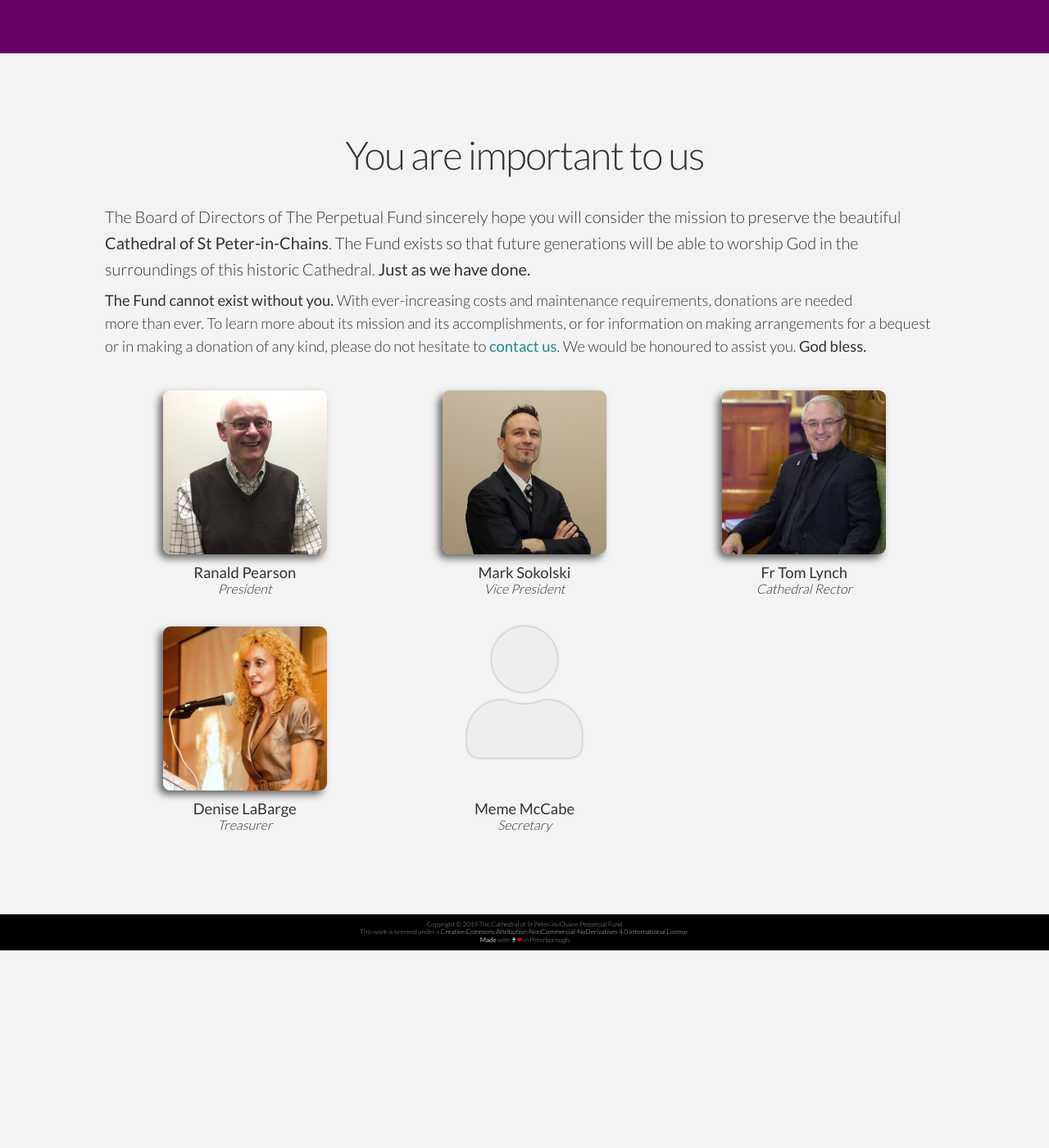
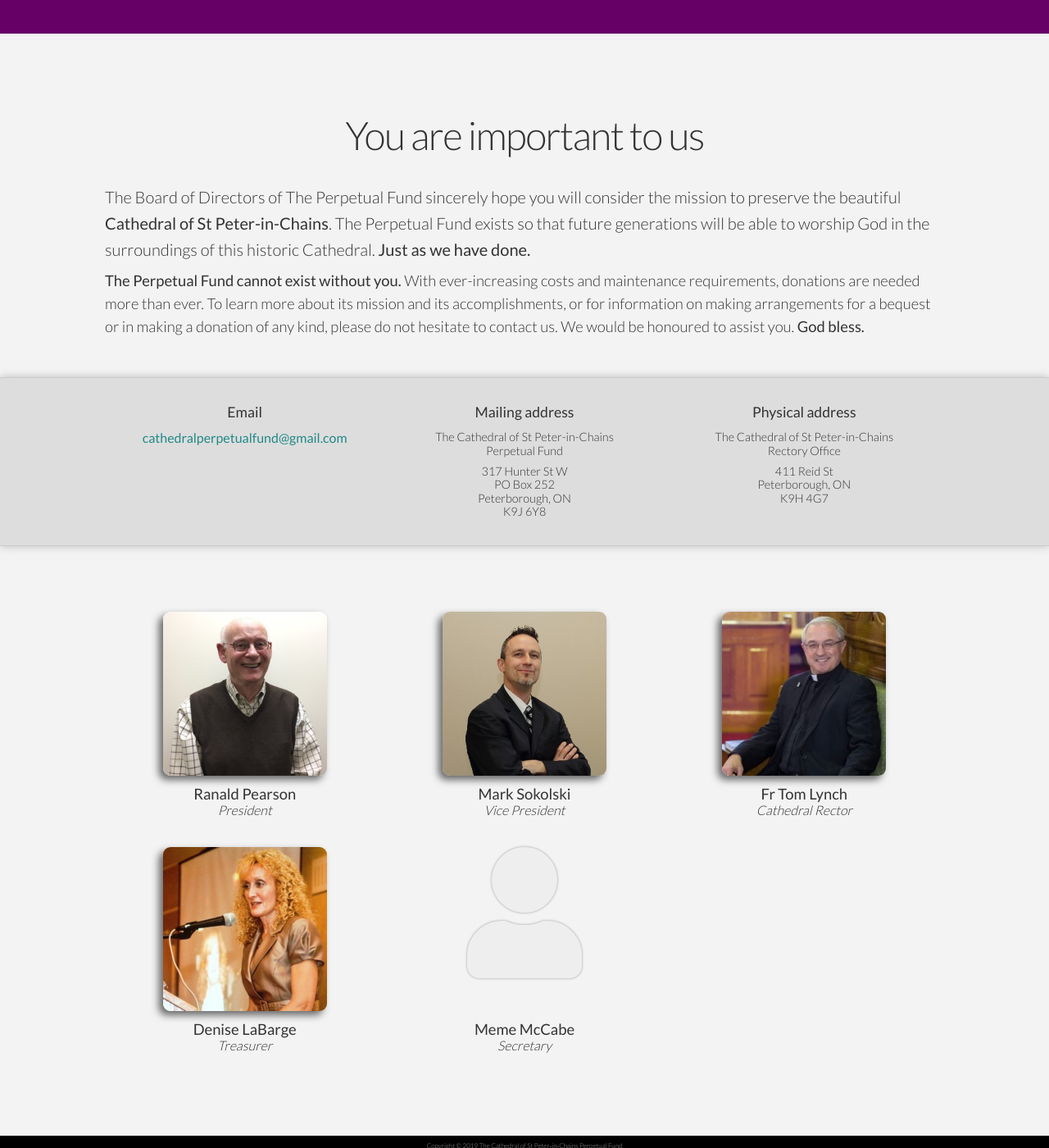
Before and after one commit to perpetualfund-stpeterinchains/perpetualfund-stpeterinchains.github.io, a Jekyll site: the page built from index.html, in a window 1280 px wide and 1400 px high, scrolled down 5971 px. Shown: the whole window at 82% size. Built offline with Jekyll 4.4.1, drawn with Linux system fonts in a browser that asks for light colours; nearby versions of some CDN libraries; before the commit the page ends 7130 px from its top, so only the background shows below that; some of the changed text lies outside the part shown.

Commit message:
Split board section into aboutus and directors sections, added new contacts section

```diff
--- a/_data/main.yml
+++ b/_data/main.yml
@@ -44,9 +44,7 @@ whatis:
     - text: Donor benefits
       url: "#donorbenefits"
     - text: About us
-      url: "#board"
-    - text: Contact us
-      url: mailto:cathedralperpetualfund@gmail.com
+      url: "#aboutus"
     - text: Donate Now
       external: true
       url: https://www.canadahelps.org/en/charities/cathedral-perpetual-fund/
@@ -130,11 +128,9 @@ howtodonate:
         envelopes** available inside the&nbsp;Cathedral, which are specifically
         for donations to The&nbsp;Fund. Envelopes may be
         placed on the offertory plate during Holy&nbsp;Mass,
-        delivered in&#x2011;person to the Cathedral&nbsp;Rectory&nbsp;Office,
+        delivered in-person to the Cathedral&nbsp;Rectory&nbsp;Office,
         or mailed directly to The&nbsp;Perpetual&nbsp;Fund.
-        Please see the top of the
-        [Pre-Authorized Giving&nbsp;Plan&nbsp;form](/forms/perpetualfund-preauthorized.pdf)
-        for in&#x2011;person and mailing&nbsp;addresses.
+        Please see [About us](#aboutus) for our address&nbsp;information.
 
         We ask that you kindly include your mailing address and phone number
         with your donation inside the envelope so that we can generate a
@@ -167,8 +163,8 @@ howtodonate:
         Please be sure to provide your banking and contact&nbsp;information.
 
         The form can be mailed&nbsp;to the address shown on the form or
-        delivered in&#x2011;person to the Cathedral&nbsp;Rectory&nbsp;Office.
-        Alternatively, if you prefer to use e&#x2011;mail, please scan your
+        delivered in-person to the Cathedral&nbsp;Rectory&nbsp;Office.
+        Alternatively, if you prefer to use email, please scan your
         completed form and send as&nbsp;an&nbsp;attachment to
         [cathedralperpetualfund@gmail.com](mailto:cathedralperpetualfund@gmail.com).
 
@@ -328,41 +324,60 @@ donorbenefits:
         generosity, by both its celebrants and parishioners,
         now and well into the&nbsp;future.
 
-board:
+aboutus:
   title: You are important to us
   text: |
     The Board&nbsp;of&nbsp;Directors of The&nbsp;Perpetual&nbsp;Fund
     sincerely hope you will consider the mission to preserve
     the&nbsp;beautiful **Cathedral&nbsp;of St&nbsp;Peter-in-Chains**.
-    The&nbsp;Fund exists so that future generations will be able to worship God
-    in the surroundings of this historic&nbsp;Cathedral.
+    The&nbsp;Perpetual&nbsp;Fund exists so that future generations will be able
+    to worship God in the surroundings of this historic&nbsp;Cathedral.
     **Just&nbsp;as&nbsp;we&nbsp;have&nbsp;done.**
 
-    **The&nbsp;Fund cannot exist without you.**
+    **The&nbsp;Perpetual&nbsp;Fund cannot exist without you.**
     With ever-increasing costs and maintenance requirements,
     donations are needed more&nbsp;than&nbsp;ever.
     To learn more about its mission and its accomplishments,
     or for information on making arrangements for a bequest
     or in making a donation of any kind, please do not hesitate to
-    [contact&nbsp;us](mailto:cathedralperpetualfund@gmail.com).
-    We would be honoured to assist&nbsp;you. **God&nbsp;bless.**
+    contact&nbsp;us. We would be honoured
+    to assist&nbsp;you. **God&nbsp;bless.**
+  contacts:
+    - heading: Email
+      address: >
+        [cathedralperpetualfund@gmail.com](mailto:cathedralperpetualfund@gmail.com)
+    - heading: Mailing address
+      address: |
+        The Cathedral of St&nbsp;Peter-in-Chains<br>Perpetual&nbsp;Fund
+
+        317 Hunter St W
+
+        PO Box 252
+
+        Peterborough, ON
+
+        K9J 6Y8
+    - heading: Physical address
+      address: |
+        The Cathedral of St&nbsp;Peter-in-Chains<br>Rectory&nbsp;Office
+
+        411 Reid St
+
+        Peterborough, ON
+
+        K9H 4G7
   directors:
-    -
-      name: Ranald Pearson
+    - name: Ranald Pearson
       role: President
       image: ranald-pearson.jpg
-    -
-      name: Mark Sokolski
+    - name: Mark Sokolski
       role: Vice President
       image: mark-sokolski.jpg
-    -
-      name: Fr Tom Lynch
+    - name: Fr Tom Lynch
       role: Cathedral Rector
       image: fr-tom-lynch.jpg
-    -
-      name: Denise LaBarge
+    - name: Denise LaBarge
       role: Treasurer
       image: denise-labarge.jpg
-    -
-      name: Meme McCabe
+    - name: Meme McCabe
       role: Secretary
--- a/index.html
+++ b/index.html
@@ -115,24 +115,36 @@ open_graph_description: >
   </div>
 </section>
 
-<!-- BOARD OF DIRECTORS -->
+<!-- ABOUT US -->
 
-{% assign board = source.board %}
+{% assign aboutus = source.aboutus %}
 
-<section id="board">
-  <h1>{{ board.title }}</h1>
-  <div id="board-text" class="markdown">{{ board.text | markdownify }}</div>
-  <div class="board-grid pure-g">
-    {% for director in board.directors %}
-    <div class="board-item pure-u-1 pure-u-md-1-3">
-      {% if director.image %}
-      <img class="board-item-image" src="{{ director.image | prepend: site.images_board_path | relative_url }}">
-      {% else %}
-      <i class="fas fa-user"></i>
-      {% endif %}
-      <div class="board-item-name">{{ director.name }}</div>
-      <div class="board-item-role">{{ director.role }}</div>
+<section id="aboutus">
+  <h1>{{ aboutus.title }}</h1>
+  <div id="aboutus-text" class="markdown">{{ aboutus.text | markdownify }}</div>
+</section>
+<section id="contacts">
+  <div id="contacts-grid" class="pure-g">
+    {% for contact in aboutus.contacts %}
+    <div class="contacts-item pure-u-1 pure-u-md-1-3">
+      <h2 class="contacts-heading">{{ contact.heading }}</h2>
+      <div class="contacts-address markdown">{{ contact.address | markdownify }}</div>
     </div>
     {% endfor %}
   </div>
 </section>
+<section id="board">
+  <div id="board-grid" class="pure-g">
+    {% for director in aboutus.directors %}
+    <div class="board-item pure-u-1 pure-u-md-1-3">
+      {% if director.image %}
+      <img class="board-image" src="{{ director.image | prepend: site.images_board_path | relative_url }}">
+      {% else %}
+      <i class="fas fa-user"></i>
+      {% endif %}
+      <div class="board-name">{{ director.name }}</div>
+      <div class="board-role">{{ director.role }}</div>
+    </div>
+    {% endfor %}
+  </div>
+</section>
--- a/styles/main.scss
+++ b/styles/main.scss
@@ -342,53 +342,67 @@ div.donorbenefits-text strong { color: white; }
 }
 
 
-/* BOARD OF DIRECTORS */
+/* ABOUT US */
 
-#board { padding: 6rem 10%; }
+#aboutus { padding: 6rem 10% 0 10%; }
 
-#board > h1 {
+#aboutus > h1 {
   margin: 0 0 2rem 0;
   font-size: 3rem; font-weight: 300; letter-spacing: -0.1rem;
   text-align: center;
 }
 
-#board-text { font-weight: 300; }
-#board-text > p {
-  margin: 0 0 0.5rem 0;
-  font-size: 1.15rem; line-height: 1.75rem;
+#aboutus-text { font-weight: 300; }
+#aboutus-text > p { margin: 0 0 0.5rem 0; font-size: 1.15rem; line-height: 1.75rem; }
+#aboutus-text > p:first-child { font-size: 1.25rem; line-height: 2rem; }
+#aboutus-text > p > a { font-weight: 400; text-decoration: none; color: #288; }
+#aboutus-text > p > a:hover { color: #4aa; }
+
+#contacts {
+  margin: 3rem 0; padding: 0 10%;
+  border-top: 1px solid #ccc;
+  border-bottom: 1px solid #ccc;
+  box-shadow: 0 0 10px #bbb;
+  background-color: #ddd;
 }
 
-#board-text > p:first-child { font-size: 1.25rem; line-height: 2rem; }
+#contacts-grid { padding: 2rem 0 1rem 0; }
 
-#board-text > p > a { font-weight: 400; text-decoration: none; color: #288; }
-#board-text > p > a:hover { color: #4aa; }
+div.contacts-item {
+  box-sizing: border-box; margin-bottom: 1rem;
+  text-align: center;
+}
+
+h2.contacts-heading { margin: 0 0 0.75rem 0; font-size: 1.1rem; font-weight: 400; }
+div.contacts-address { font-weight: 300; }
+div.contacts-address > p { margin: 0; font-size: 0.9rem; }
+div.contacts-address > p:first-child { margin-bottom: 0.5rem; }
+div.contacts-address > p > a { font-weight: 400; font-size: 1rem; text-decoration: none; color: #288; }
+div.contacts-address > p > a:hover { color: #4aa; }
+
+#board { padding: 0 10% 6rem 10%; }
 
 div.board-item {
   box-sizing: border-box; margin-top: 2rem;
   text-align: center;
 }
-img.board-item-image {
+
+img.board-image {
   display: block; margin: 0 auto;
   width: 150px; height: 150px;
   box-shadow: -5px 5px 10px #666;
   border-radius: 9px;
 }
+
 div.board-item > i {
   width: 150px; height: 150px; font-size: 120px;
   color: #eee; text-shadow: 0 0 3px #999;
 }
 
-div.board-item-name {
-  margin-top: 0.75rem;
-  font-weight: 400; font-size: 1.15rem;
-}
-
-div.board-item-role {
-  margin: 0 0 0.25rem 0;
-  font-weight: 300; font-size: 1rem; font-style: italic;
-}
+div.board-name { margin-top: 0.75rem; font-weight: 400; font-size: 1.15rem; }
+div.board-role { margin: 0 0 0.25rem 0; font-weight: 300; font-size: 1rem; font-style: italic; }
 
 @media screen and (min-width: 80rem) {
-  img.board-item-image { width: 200px; height: 200px; }
+  img.board-image { width: 200px; height: 200px; }
   div.board-item > i { width: 200px; height: 200px; font-size: 160px; }
 }
```
